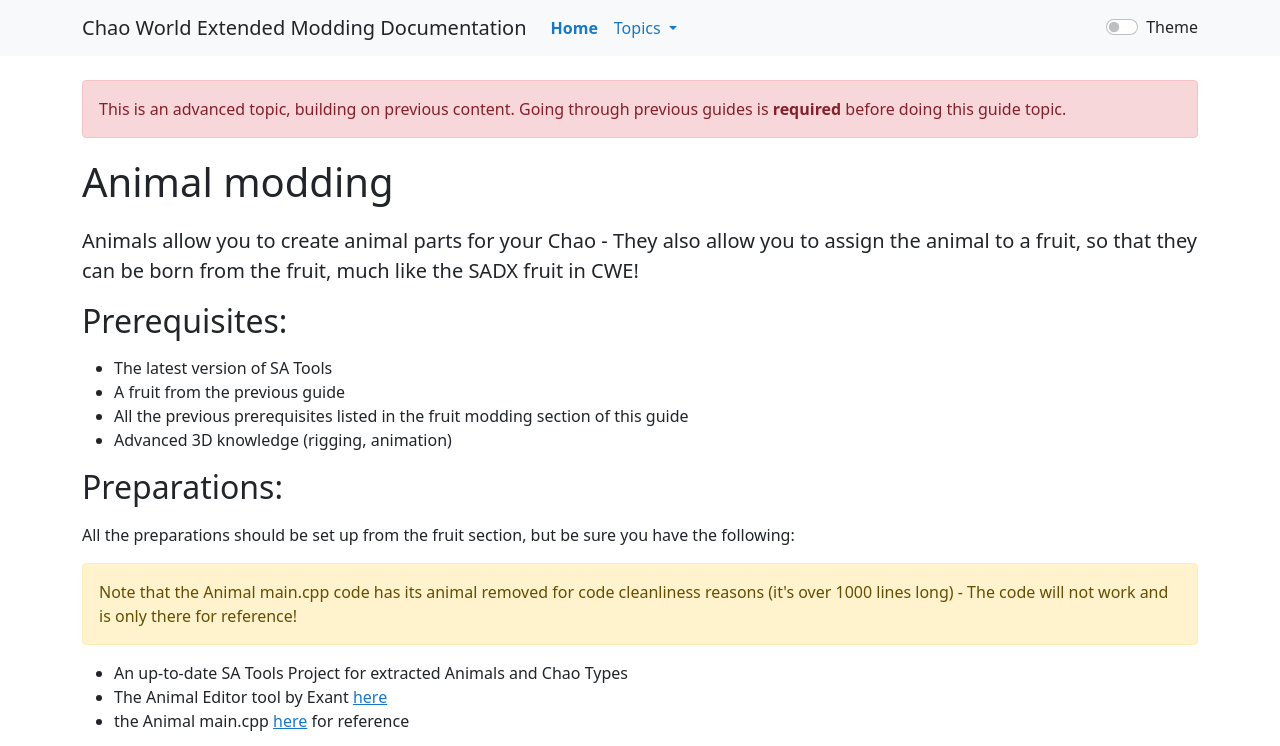
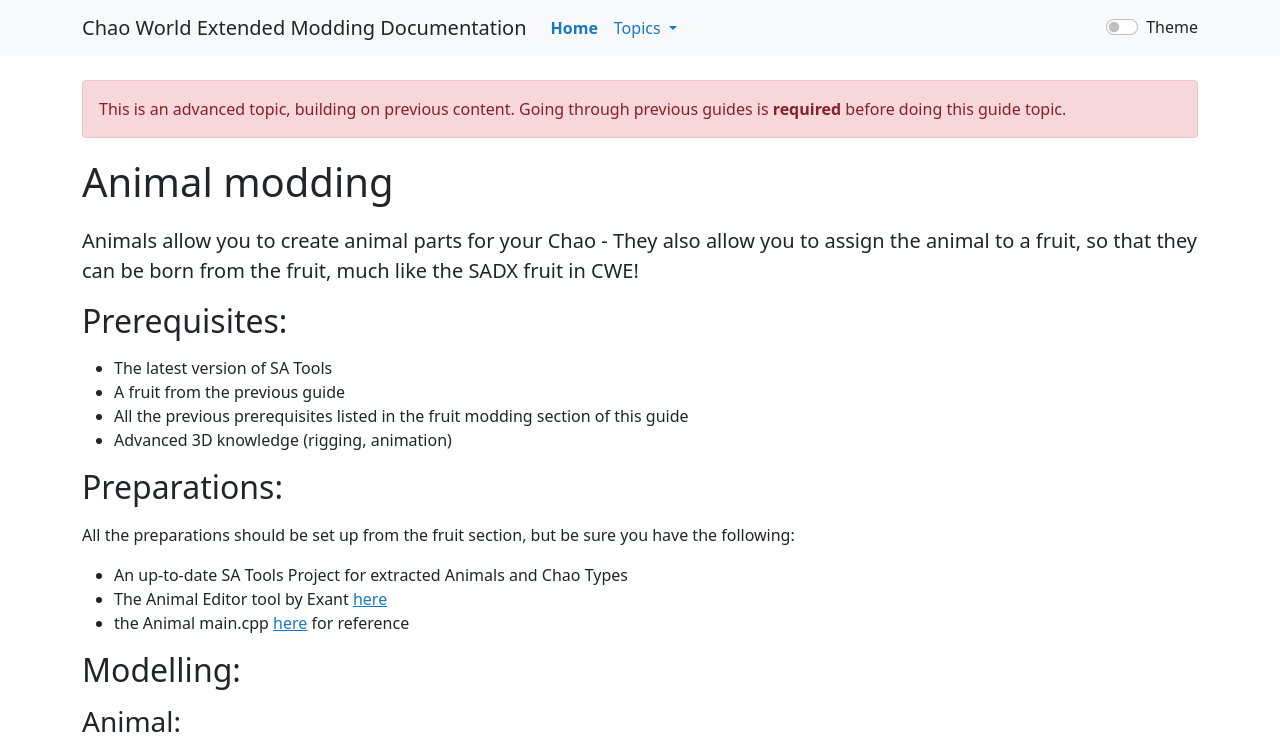
Before and after one commit to NostalgiaNinja/CWEModding, a plain HTML site: page animals.html in a window 1280 px wide. Shown: the top 746 px of the page. Drawn offline with nearby package versions, Linux system fonts and the light colour scheme.

Commit message:
Minor alert cleanup

```diff
--- a/animals.html
+++ b/animals.html
@@ -74,10 +74,6 @@
                 <h2 id="preparations">Preparations:</h2>
 
                 <p>All the preparations should be set up from the fruit section, but be sure you have the following:</p>
-
-                <div class="alert alert-warning" role="alert">
-                    Note that the Animal main.cpp code has its animal removed for code cleanliness reasons (it's over 1000 lines long) - The code will not work and is only there for reference!
-                </div>
 
                 <ul>
                     <li>An up-to-date SA Tools Project for extracted Animals and Chao Types</li>
```
